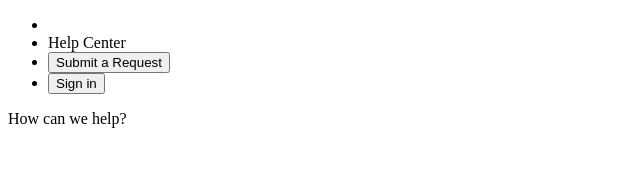
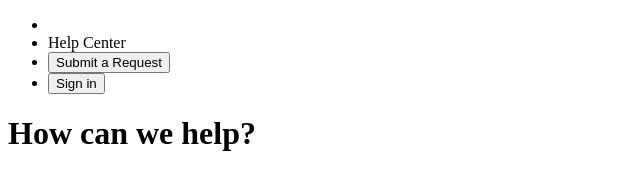
Before and after one commit to t-rieu/abstract-recreation, a plain HTML site: page index.html in a window 1280 px wide. Shown: the whole page, without its empty margins (0-640 px from the left). Drawn offline with Linux system fonts and the light colour scheme.

Commit message:
Update index.html

```diff
--- a/index.html
+++ b/index.html
@@ -17,7 +17,10 @@
             <li><button>Sign in</button></li>
         </ul>
     </nav>
-    <div class="help">How can we help?</div>
+    <div class="help">
+        <h1>How can we help?</h1>
+        <div></div>
+    </div>
 </body>
 
 </html>
```
